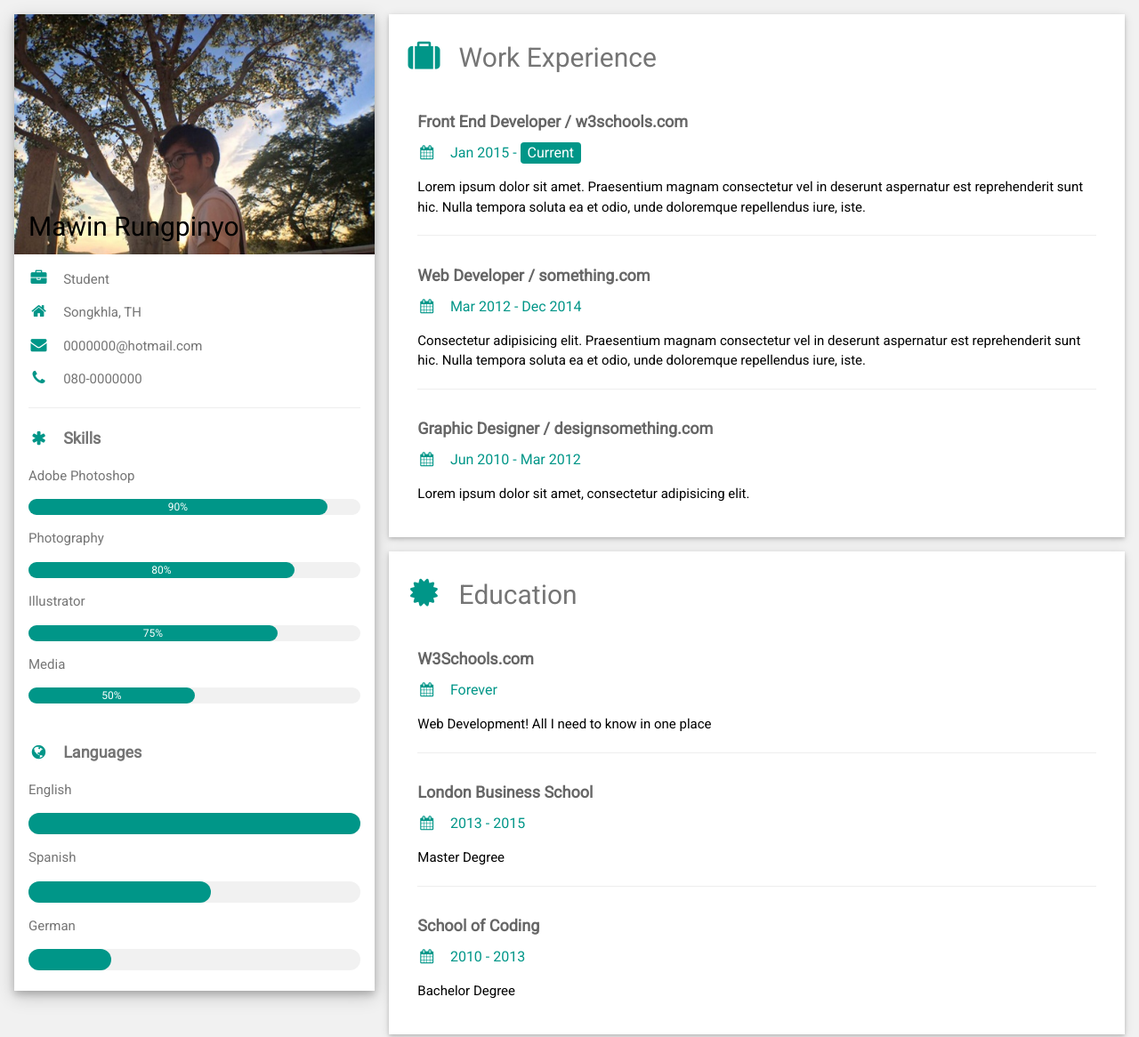
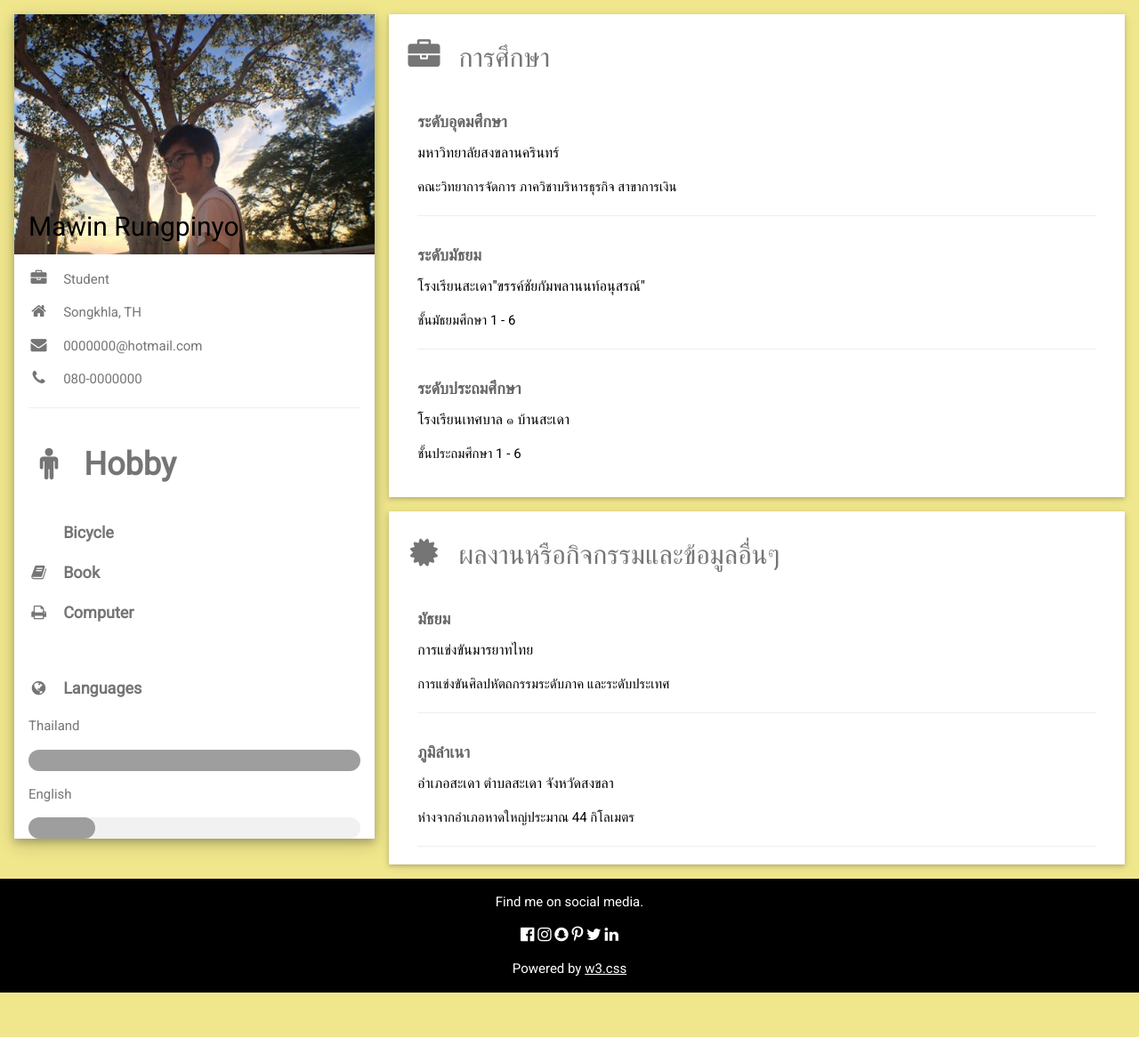
Before and after one commit to winaleez/project01, a plain HTML site: page index.html in a window 1280 px wide. Shown: the top 1166 px of the page at 89% size. After the commit the page ends 1116 px from the top, so only its background shows below. Drawn offline with Linux system fonts and the light colour scheme.

Commit message:
Update index.html

```diff
--- a/index.html
+++ b/index.html
@@ -9,7 +9,7 @@
 <style>
 html,body,h1,h2,h3,h4,h5,h6 {font-family: "Roboto", sans-serif}
 </style>
-<body class="w3-light-grey">
+<body class="w3-khaki">
 
 <!-- Page Container -->
 <div class="w3-content w3-margin-top" style="max-width:1400px;">
@@ -28,46 +28,27 @@ html,body,h1,h2,h3,h4,h5,h6 {font-family: "Roboto", sans-serif}
           </div>
         </div>
         <div class="w3-container">
-          <p><i class="fa fa-briefcase fa-fw w3-margin-right w3-large w3-text-teal"></i>Student</p>
-          <p><i class="fa fa-home fa-fw w3-margin-right w3-large w3-text-teal"></i>Songkhla, TH</p>
-          <p><i class="fa fa-envelope fa-fw w3-margin-right w3-large w3-text-teal"></i>0000000@hotmail.com</p>
-          <p><i class="fa fa-phone fa-fw w3-margin-right w3-large w3-text-teal"></i>080-0000000</p>
+          <p><i class="fa fa-briefcase fa-fw w3-margin-right w3-large w3-text"></i>Student</p>
+          <p><i class="fa fa-home fa-fw w3-margin-right w3-large w3-text"></i>Songkhla, TH</p>
+          <p><i class="fa fa-envelope fa-fw w3-margin-right w3-large w3-text"></i>0000000@hotmail.com</p>
+          <p><i class="fa fa-phone fa-fw w3-margin-right w3-large w3-text"></i>080-0000000</p>
           <hr>
 
-          <p class="w3-large"><b><i class="fa fa-asterisk fa-fw w3-margin-right w3-text-teal"></i>Skills</b></p>
-          <p>Adobe Photoshop</p>
-          <div class="w3-light-grey w3-round-xlarge w3-small">
-            <div class="w3-container w3-center w3-round-xlarge w3-teal" style="width:90%">90%</div>
-          </div>
-          <p>Photography</p>
-          <div class="w3-light-grey w3-round-xlarge w3-small">
-            <div class="w3-container w3-center w3-round-xlarge w3-teal" style="width:80%">
-              <div class="w3-center w3-text-white">80%</div>
-            </div>
-          </div>
-          <p>Illustrator</p>
-          <div class="w3-light-grey w3-round-xlarge w3-small">
-            <div class="w3-container w3-center w3-round-xlarge w3-teal" style="width:75%">75%</div>
-          </div>
-          <p>Media</p>
-          <div class="w3-light-grey w3-round-xlarge w3-small">
-            <div class="w3-container w3-center w3-round-xlarge w3-teal" style="width:50%">50%</div>
-          </div>
+          <p class="w3-xxlarge"><b><i class="fa fa-male fa-fw w3-margin-right w3-text"></i>Hobby</b></p>
+		  <p class="w3-large"><b><i class="fa fa-bycicle fa-fw w3-margin-right w3-text"></i>Bicycle</b></p>
+          <p class="w3-large"><b><i class="fa fa-book fa-fw w3-margin-right w3-text"></i>Book</b></p>
+		  <p class="w3-large"><b><i class="fa fa-print fa-fw w3-margin-right w3-text"></i>Computer</b></p>
           <br>
 
-          <p class="w3-large w3-text-theme"><b><i class="fa fa-globe fa-fw w3-margin-right w3-text-teal"></i>Languages</b></p>
+          <p class="w3-large w3-text-theme"><b><i class="fa fa-globe fa-fw w3-margin-right w3-text"></i>Languages</b></p>
+          <p>Thailand</p>
+          <div class="w3-light-grey w3-round-xlarge">
+            <div class="w3-round-xlarge w3-grey" style="height:24px;width:100%"></div>
+          </div>
           <p>English</p>
           <div class="w3-light-grey w3-round-xlarge">
-            <div class="w3-round-xlarge w3-teal" style="height:24px;width:100%"></div>
-          </div>
-          <p>Spanish</p>
-          <div class="w3-light-grey w3-round-xlarge">
-            <div class="w3-round-xlarge w3-teal" style="height:24px;width:55%"></div>
-          </div>
-          <p>German</p>
-          <div class="w3-light-grey w3-round-xlarge">
-            <div class="w3-round-xlarge w3-teal" style="height:24px;width:25%"></div>
-          </div>
+            <div class="w3-round-xlarge w3-grey" style="height:24px;width:20%"></div>
+          </div
           <br>
         </div>
       </div><br>
@@ -79,44 +60,39 @@ html,body,h1,h2,h3,h4,h5,h6 {font-family: "Roboto", sans-serif}
     <div class="w3-twothird">
 
       <div class="w3-container w3-card-2 w3-white w3-margin-bottom">
-        <h2 class="w3-text-grey w3-padding-16"><i class="fa fa-suitcase fa-fw w3-margin-right w3-xxlarge w3-text-teal"></i>Work Experience</h2>
+        <h2 class="w3-text-grey w3-padding-16"><i class="fa fa-briefcase fa-fw w3-margin-right w3-xxlarge w3-text"></i>การศึกษา</h2>
         <div class="w3-container">
-          <h5 class="w3-opacity"><b>Front End Developer / w3schools.com</b></h5>
-          <h6 class="w3-text-teal"><i class="fa fa-calendar fa-fw w3-margin-right"></i>Jan 2015 - <span class="w3-tag w3-teal w3-round">Current</span></h6>
-          <p>Lorem ipsum dolor sit amet. Praesentium magnam consectetur vel in deserunt aspernatur est reprehenderit sunt hic. Nulla tempora soluta ea et odio, unde doloremque repellendus iure, iste.</p>
+          <h5 class="w3-opacity"><b>ระดับอุดมศึกษา</b></h5>
+          <h6 class="w3-text"></i>มหาวิทยาลัยสงขลานครินทร์</h6>
+	  <p>คณะวิทยาการจัดการ ภาควิชาบริหารธุรกิจ สาขาการเงิน</p>
           <hr>
         </div>
         <div class="w3-container">
-          <h5 class="w3-opacity"><b>Web Developer / something.com</b></h5>
-          <h6 class="w3-text-teal"><i class="fa fa-calendar fa-fw w3-margin-right"></i>Mar 2012 - Dec 2014</h6>
-          <p>Consectetur adipisicing elit. Praesentium magnam consectetur vel in deserunt aspernatur est reprehenderit sunt hic. Nulla tempora soluta ea et odio, unde doloremque repellendus iure, iste.</p>
+          <h5 class="w3-opacity"><b>ระดับมัธยม</b></h5>
+          <h6 class="w3-text"></i>โรงเรียนสะเดา"ขรรค์ชัยกัมพลานนท์อนุสรณ์"</h6>
+          <p>ชั้นมัธยมศึกษา 1 - 6 </p>
           <hr>
         </div>
         <div class="w3-container">
-          <h5 class="w3-opacity"><b>Graphic Designer / designsomething.com</b></h5>
-          <h6 class="w3-text-teal"><i class="fa fa-calendar fa-fw w3-margin-right"></i>Jun 2010 - Mar 2012</h6>
-          <p>Lorem ipsum dolor sit amet, consectetur adipisicing elit. </p><br>
+          <h5 class="w3-opacity"><b>ระดับประถมศึกษา</b></h5>
+          <h6 class="w3-text"></i>โรงเรียนเทศบาล ๑ บ้านสะเดา</h6>
+          <p>ชั้นประถมศึกษา 1 - 6 </p><br>
         </div>
       </div>
 
       <div class="w3-container w3-card-2 w3-white">
-        <h2 class="w3-text-grey w3-padding-16"><i class="fa fa-certificate fa-fw w3-margin-right w3-xxlarge w3-text-teal"></i>Education</h2>
+        <h2 class="w3-text-grey w3-padding-16"><i class="fa fa-certificate fa-fw w3-margin-right w3-xxlarge w3-text"></i>ผลงานหรือกิจกรรมและข้อมูลอื่นๆ</h2>
         <div class="w3-container">
-          <h5 class="w3-opacity"><b>W3Schools.com</b></h5>
-          <h6 class="w3-text-teal"><i class="fa fa-calendar fa-fw w3-margin-right"></i>Forever</h6>
-          <p>Web Development! All I need to know in one place</p>
+          <h5 class="w3-opacity"><b>มัธยม</b></h5>
+          <h6 class="w3-text"></i>การแข่งขันมารยาทไทย</h6>
+          <p>การแข่งขันศิลปหัตถกรรมระดับภาค และระดับประเทศ</p>
           <hr>
         </div>
         <div class="w3-container">
-          <h5 class="w3-opacity"><b>London Business School</b></h5>
-          <h6 class="w3-text-teal"><i class="fa fa-calendar fa-fw w3-margin-right"></i>2013 - 2015</h6>
-          <p>Master Degree</p>
+          <h5 class="w3-opacity"><b>ภูมิลำเนา</b></h5>
+          <h6 class="w3-text"></i>อำเภอสะเดา ตำบลสะเดา จังหวัดสงขลา</h6>
+          <p>ห่างจากอำเภอหาดใหญ่ประมาณ 44 กิโลเมตร</p>
           <hr>
-        </div>
-        <div class="w3-container">
-          <h5 class="w3-opacity"><b>School of Coding</b></h5>
-          <h6 class="w3-text-teal"><i class="fa fa-calendar fa-fw w3-margin-right"></i>2010 - 2013</h6>
-          <p>Bachelor Degree</p><br>
         </div>
       </div>
 
@@ -129,7 +105,7 @@ html,body,h1,h2,h3,h4,h5,h6 {font-family: "Roboto", sans-serif}
   <!-- End Page Container -->
 </div>
 
-<footer class="w3-container w3-teal w3-center w3-margin-top">
+<footer class="w3-container w3-black w3-center w3-margin-top">
   <p>Find me on social media.</p>
   <i class="fa fa-facebook-official w3-hover-text-indigo w3-large"></i>
   <i class="fa fa-instagram w3-hover-text-purple w3-large"></i>
```
